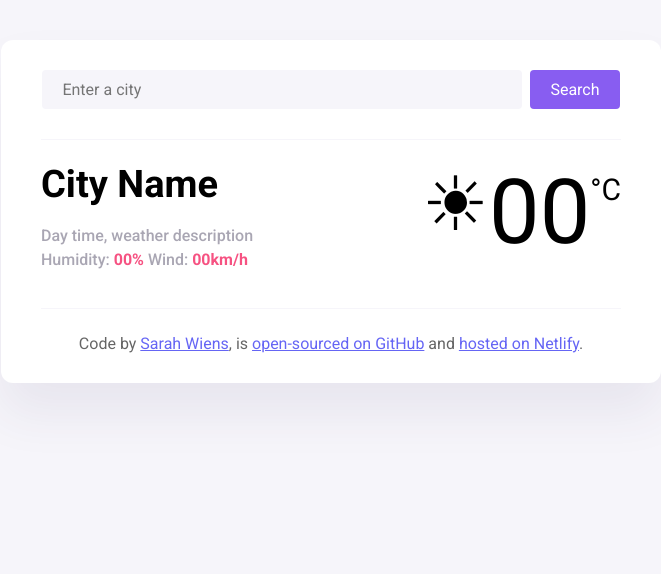
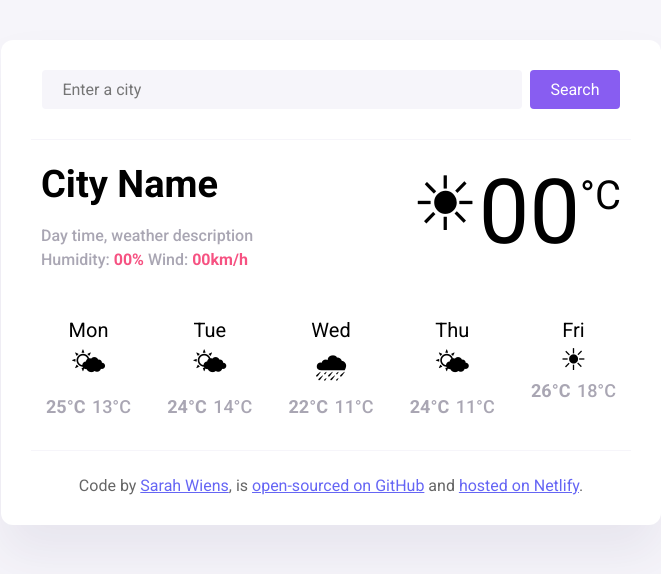
Before and after one commit to sarahwiens/weather, a plain HTML site: page index.html in a window 1280 px wide. Shown: the whole page, without its empty margins (309-970 px from the left). Drawn offline with nearby package versions, Linux system fonts and the light colour scheme; no server answers.

Commit message:
static forecast section built basic HTML/CSS

```diff
--- a/index.html
+++ b/index.html
@@ -48,6 +48,58 @@
             <div class="current-temperature-unit">°C</div>
           </div>
         </div>
+        <div class="forecast-weather-container">
+          <div class="forecast-weather-day-container">
+            <div class="forecast-weather-day">Mon</div>
+            <div class="forecast-weather-icon">🌤</div>
+            <div class="forecast-weather-temperature">
+              <div class="forecast-weather-temperature-high">
+                <strong>25°C</strong>
+              </div>
+              <div class="forecast-weather-temperature-low">13°C</div>
+            </div>
+          </div>
+          <div class="forecast-weather-day-container">
+            <div class="forecast-weather-day">Tue</div>
+            <div class="forecast-weather-icon">🌤</div>
+            <div class="forecast-weather-temperature">
+              <div class="forecast-weather-temperature-high">
+                <strong>24°C</strong>
+              </div>
+              <div class="forecast-weather-temperature-low">14°C</div>
+            </div>
+          </div>
+          <div class="forecast-weather-day-container">
+            <div class="forecast-weather-day">Wed</div>
+            <div class="forecast-weather-icon">🌧</div>
+            <div class="forecast-weather-temperature">
+              <div class="forecast-weather-temperature-high">
+                <strong>22°C</strong>
+              </div>
+              <div class="forecast-weather-temperature-low">11°C</div>
+            </div>
+          </div>
+          <div class="forecast-weather-day-container">
+            <div class="forecast-weather-day">Thu</div>
+            <div class="forecast-weather-icon">🌤</div>
+            <div class="forecast-weather-temperature">
+              <div class="forecast-weather-temperature-high">
+                <strong>24°C</strong>
+              </div>
+              <div class="forecast-weather-temperature-low">11°C</div>
+            </div>
+          </div>
+          <div class="forecast-weather-day-container">
+            <div class="forecast-weather-day">Fri</div>
+            <div class="forecast-weather-icon">☀</div>
+            <div class="forecast-weather-temperature">
+              <div class="forecast-weather-temperature-high">
+                <strong>26°C</strong>
+              </div>
+              <div class="forecast-weather-temperature-low">18°C</div>
+            </div>
+          </div>
+        </div>
       </main>
       <footer>
         Code by
--- a/src/style.css
+++ b/src/style.css
@@ -40,15 +40,15 @@ body {
 }
 main {
   padding: 0 10px;
+  border-style: solid none;
+  border-width: 1px;
+  border-color: #f6f5fa;
 }
 
 .current-weather-container {
-  border-style: solid none;
-  border-width: 1px;
-  border-color: #f6f5fa;
   display: flex;
   justify-content: space-between;
-  padding: 20px 0;
+  padding: 20px 0 0;
 }
 
 .current-weather-container strong {
@@ -82,8 +82,37 @@ p {
 }
 
 .current-temperature-unit {
+  font-size: 40px;
+  margin-top: 12px;
+}
+
+.forecast-weather-container {
+  display: flex;
+  justify-content: space-between;
+  padding: 30px 5px;
+}
+
+.forecast-weather-day-container {
+  width: 85px;
+}
+
+.forecast-weather-day {
+  font-size: 20px;
+  text-align: center;
+}
+
+.forecast-weather-icon {
   font-size: 30px;
-  margin-top: 12px;
+  text-align: center;
+}
+
+.forecast-weather-temperature {
+  display: flex;
+  justify-content: space-between;
+  font-size: 18px;
+  line-height: 1.5;
+  color: rgba(39, 33, 66, 0.4);
+  font-weight: 500;
 }
 
 footer {
```
